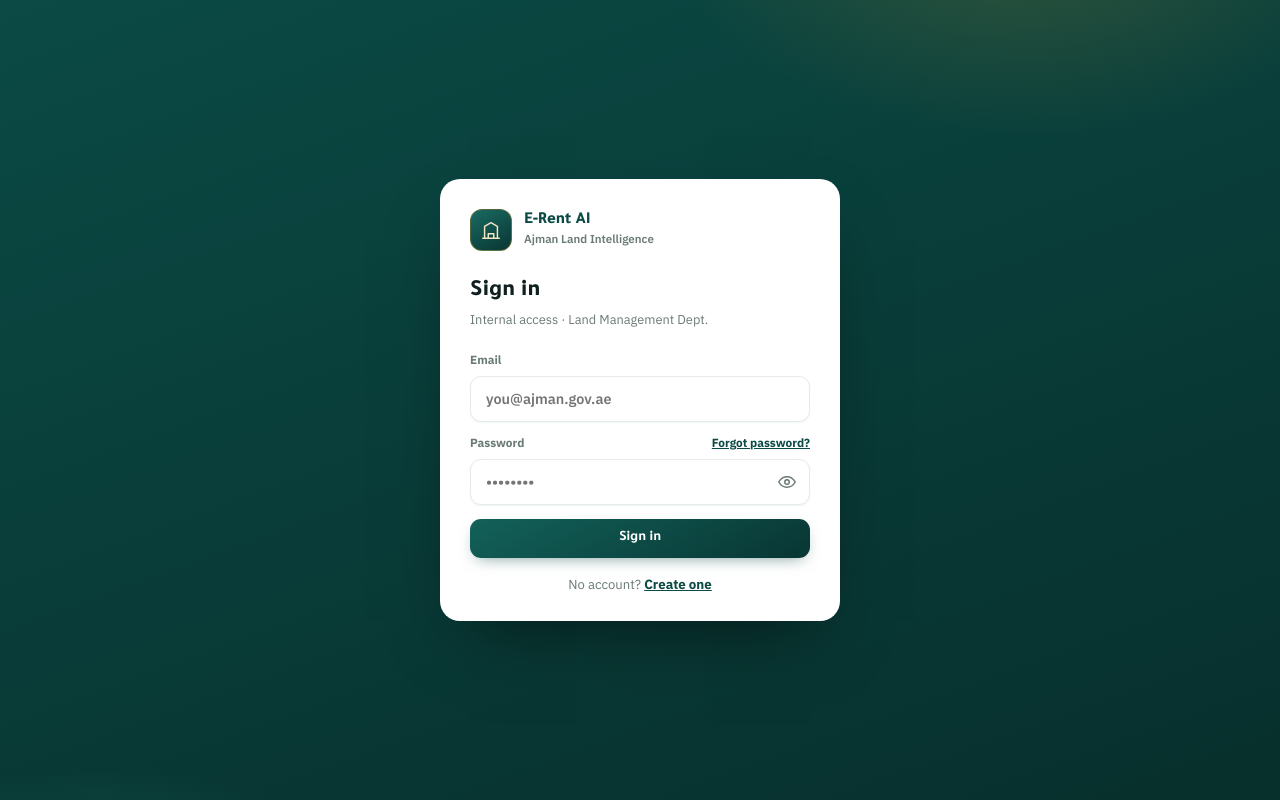
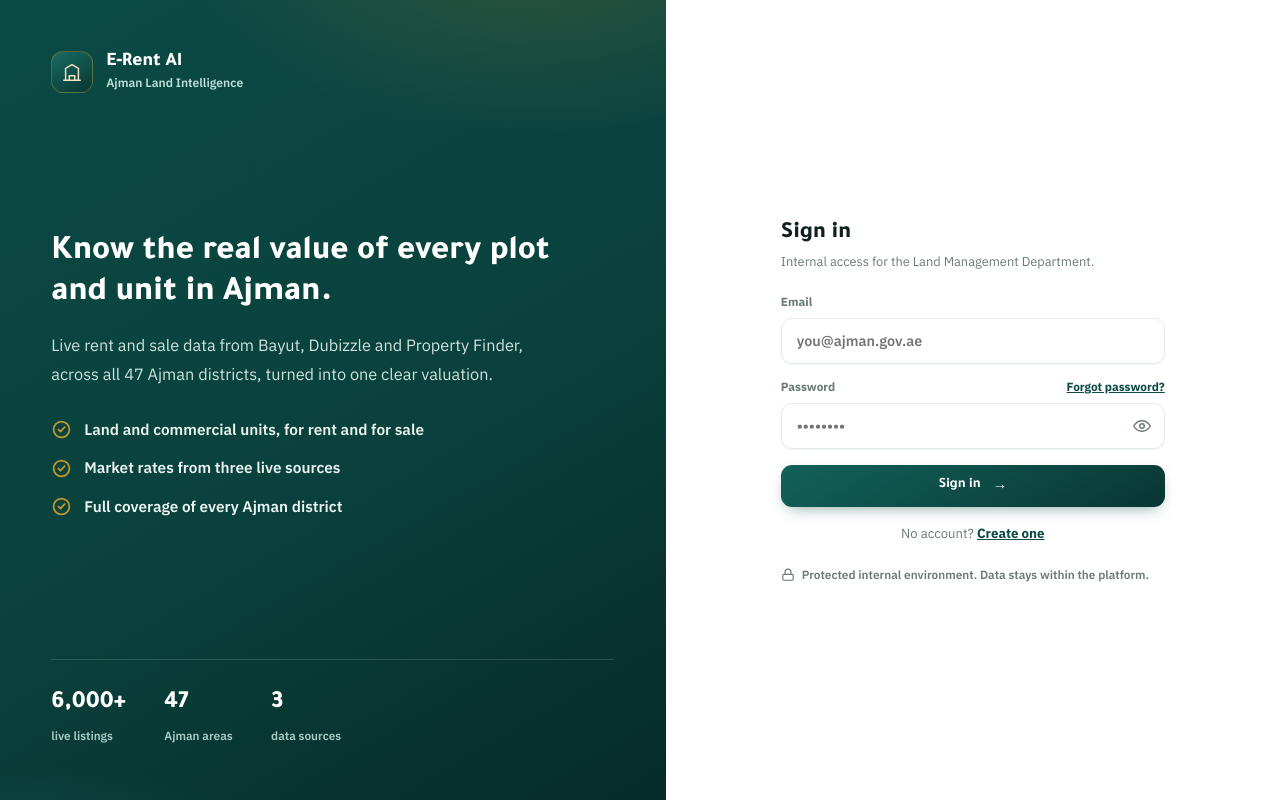
Before and after one commit to FasihAhmedRaza/E-Rent-AI, a React (Vite) app in the folder webapp/: page / in a window 1280 px wide. Built offline with nearby package versions, Linux system fonts and the light colour scheme; no server answers.

Commit message:
feat(login): premium split-screen sign-in (brand panel + features + live stats), responsive; plain copy without hyphens

```diff
--- a/webapp/src/index.css
+++ b/webapp/src/index.css
@@ -507,6 +507,35 @@
 .auth-switch button{color:var(--pine);font-weight:700;text-decoration:underline}
 .auth-mini{font-size:.74rem;color:var(--pine);font-weight:700;text-decoration:underline}
 .auth-mini:hover{color:var(--gold2)}
+/* premium split sign-in */
+.auth-split{display:grid;grid-template-columns:1.04fr .96fr;min-height:100vh;background:#fff}
+.auth-hero{position:relative;overflow:hidden;color:#fff;padding:clamp(30px,4vw,62px);display:flex;flex-direction:column;justify-content:space-between;gap:30px;background:linear-gradient(150deg,#0B4A45,#0A413C 55%,#062B28)}
+.auth-hero .auth-aurora{z-index:0}
+.ah-top,.ah-mid,.ah-stats{position:relative;z-index:1}
+.ah-top{display:flex;align-items:center;gap:13px}
+.ah-top h1{font-family:"Tajawal";font-weight:800;font-size:1.2rem;color:#fff;line-height:1.2}
+.ah-top p{font-size:.76rem;color:#bfe0d9;font-weight:600}
+.ah-mid{max-width:540px}
+.ah-mid h2{font-family:"Tajawal";font-weight:800;font-size:clamp(1.7rem,2.7vw,2.5rem);line-height:1.18;margin-bottom:18px}
+.ah-mid>p{color:#cfe3df;font-size:1.02rem;line-height:1.75;margin-bottom:28px;max-width:480px}
+.ah-feats{display:flex;flex-direction:column;gap:14px}
+.ah-feats li{display:flex;align-items:center;gap:12px;font-size:.96rem;color:#eaf4f1;font-weight:600}
+.ah-feats svg{width:21px;height:21px;color:var(--gold);flex:none}
+.ah-stats{display:flex;gap:clamp(20px,3vw,40px);border-top:1px solid rgba(255,255,255,.14);padding-top:24px}
+.ah-stats b{display:block;font-family:"Tajawal";font-weight:800;font-size:1.55rem;color:#fff}
+.ah-stats span{font-size:.74rem;color:#a9cdc6;font-weight:600}
+.auth-panel{display:flex;align-items:center;justify-content:center;padding:clamp(24px,4vw,52px)}
+.auth-form{width:100%;max-width:384px;display:flex;flex-direction:column}
+.ap-brand{display:none;align-items:center;gap:12px;margin-bottom:24px}
+.ap-brand h1{font-family:"Tajawal";font-weight:800;font-size:1.05rem;color:var(--pine);line-height:1.2}
+.ap-brand p{font-size:.72rem;color:var(--muted);font-weight:600}
+.auth-foot{margin-top:22px;font-size:.74rem;color:var(--muted);display:flex;align-items:center;gap:7px;font-weight:600}
+.auth-foot svg{width:14px;height:14px;flex:none}
+@media (max-width:880px){
+  .auth-split{grid-template-columns:1fr}
+  .auth-hero{display:none}
+  .ap-brand{display:flex}
+}
 
 /* links never underline (router nav uses <a>) */
 a{color:inherit;text-decoration:none}
--- a/webapp/src/pages/Login.jsx
+++ b/webapp/src/pages/Login.jsx
@@ -1,6 +1,13 @@
 import { useState } from 'react'
 import { useAuth } from '../lib/auth'
 import PasswordField from '../components/PasswordField'
+
+const Logo = () => (
+  <svg viewBox="0 0 24 24" fill="none" stroke="#F1E5C2" strokeWidth="1.6" strokeLinecap="round" strokeLinejoin="round"><path d="M3 21h18M5 21V8l7-4 7 4v13M9 21v-5h6v5" /></svg>
+)
+const Check = () => (
+  <svg viewBox="0 0 24 24" fill="none" stroke="currentColor" strokeWidth="2" strokeLinecap="round" strokeLinejoin="round"><circle cx="12" cy="12" r="9" /><path d="m8.4 12 2.4 2.4 4.8-5.2" /></svg>
+)
 
 export default function Login() {
   const { signIn, signUp, resetPassword } = useAuth()
@@ -18,30 +25,51 @@
       if (mode === 'forgot') {
         const { error } = await resetPassword(email.trim())
         if (error) setErr(error.message)
-        else setMsg('If that email has an account, a password-reset link is on its way. Check your inbox.')
+        else setMsg('If that email has an account, a password reset link is on its way. Check your inbox.')
       } else {
         const fn = mode === 'signin' ? signIn : signUp
         const { data, error } = await fn(email.trim(), pw)
         if (error) setErr(error.message)
         else if (mode === 'signup' && !data.session) { setMsg('Account created. Check your email to confirm, then sign in.'); setMode('signin') }
-        // success with session -> AuthProvider swaps to the app automatically
       }
     } finally { setBusy(false) }
   }
 
   const title = mode === 'signin' ? 'Sign in' : mode === 'signup' ? 'Create account' : 'Reset password'
   const cta = busy ? '…' : (mode === 'signin' ? 'Sign in' : mode === 'signup' ? 'Create account' : 'Send reset link')
+  const sub = mode === 'forgot' ? 'Enter your email and we will send a reset link.'
+    : mode === 'signup' ? 'Create your internal access account.'
+    : 'Internal access for the Land Management Department.'
 
   return (
-    <div className="auth-wrap">
+    <div className="auth-split">
+      <aside className="auth-hero">
         <div className="auth-aurora" />
-      <form className="auth-card" onSubmit={submit}>
-        <div className="auth-brand">
-          <div className="s-logo"><svg viewBox="0 0 24 24" fill="none" stroke="#F1E5C2" strokeWidth="1.6" strokeLinecap="round" strokeLinejoin="round"><path d="M3 21h18M5 21V8l7-4 7 4v13M9 21v-5h6v5" /></svg></div>
+        <div className="ah-top">
+          <div className="s-logo"><Logo /></div>
           <div><h1>E‑Rent AI</h1><p>Ajman Land Intelligence</p></div>
         </div>
+        <div className="ah-mid">
+          <h2>Know the real value of every plot and unit in Ajman.</h2>
+          <p>Live rent and sale data from Bayut, Dubizzle and Property Finder, across all 47 Ajman districts, turned into one clear valuation.</p>
+          <ul className="ah-feats">
+            <li><Check /> Land and commercial units, for rent and for sale</li>
+            <li><Check /> Market rates from three live sources</li>
+            <li><Check /> Full coverage of every Ajman district</li>
+          </ul>
+        </div>
+        <div className="ah-stats">
+          <div><b>6,000+</b><span>live listings</span></div>
+          <div><b>47</b><span>Ajman areas</span></div>
+          <div><b>3</b><span>data sources</span></div>
+        </div>
+      </aside>
+
+      <main className="auth-panel">
+        <form className="auth-form" onSubmit={submit}>
+          <div className="ap-brand"><div className="s-logo"><Logo /></div><div><h1>E‑Rent AI</h1><p>Ajman Land Intelligence</p></div></div>
           <h2 className="auth-h">{title}</h2>
-        <p className="auth-sub">{mode === 'forgot' ? 'Enter your email and we\'ll send a reset link.' : 'Internal access · Land Management Dept.'}</p>
+          <p className="auth-sub">{sub}</p>
 
           <label className="auth-l">Email</label>
           <input className="inp" type="email" autoComplete="username" value={email}
@@ -49,7 +77,7 @@
 
           {mode !== 'forgot' && (
             <>
-            <div style={{ display: 'flex', justifyContent: 'space-between', alignItems: 'center', margin: '12px 0 6px' }}>
+              <div style={{ display: 'flex', justifyContent: 'space-between', alignItems: 'center', margin: '14px 0 6px' }}>
                 <label className="auth-l" style={{ margin: 0 }}>Password</label>
                 {mode === 'signin' && <button type="button" className="auth-mini" onClick={() => go('forgot')}>Forgot password?</button>}
               </div>
@@ -61,14 +89,22 @@
           {err && <div className="auth-err">{err}</div>}
           {msg && <div className="auth-msg">{msg}</div>}
 
-        <button className="btn" type="submit" disabled={busy} style={{ width: '100%', justifyContent: 'center', marginTop: 14 }}>{cta}</button>
+          <button className="btn" type="submit" disabled={busy} style={{ width: '100%', justifyContent: 'center', marginTop: 16 }}>
+            {cta}{!busy && mode === 'signin' && <span aria-hidden style={{ marginInlineStart: 4 }}>→</span>}
+          </button>
 
           <div className="auth-switch">
             {mode === 'signin' && <>No account? <button type="button" onClick={() => go('signup')}>Create one</button></>}
             {mode === 'signup' && <>Have an account? <button type="button" onClick={() => go('signin')}>Sign in</button></>}
             {mode === 'forgot' && <>Remembered it? <button type="button" onClick={() => go('signin')}>Back to sign in</button></>}
           </div>
+
+          <div className="auth-foot">
+            <svg viewBox="0 0 24 24" fill="none" stroke="currentColor" strokeWidth="2"><rect x="3" y="11" width="18" height="10" rx="2" /><path d="M7 11V7a5 5 0 0 1 10 0v4" /></svg>
+            Protected internal environment. Data stays within the platform.
+          </div>
         </form>
+      </main>
     </div>
   )
 }
```
Lines whose indentation alone changed are shown as unchanged.
